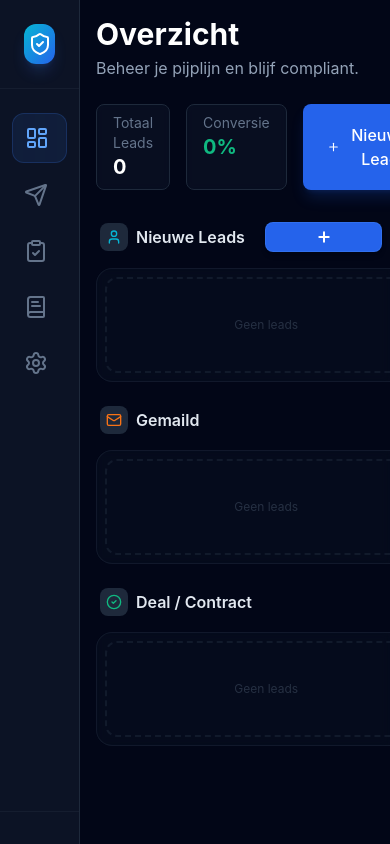
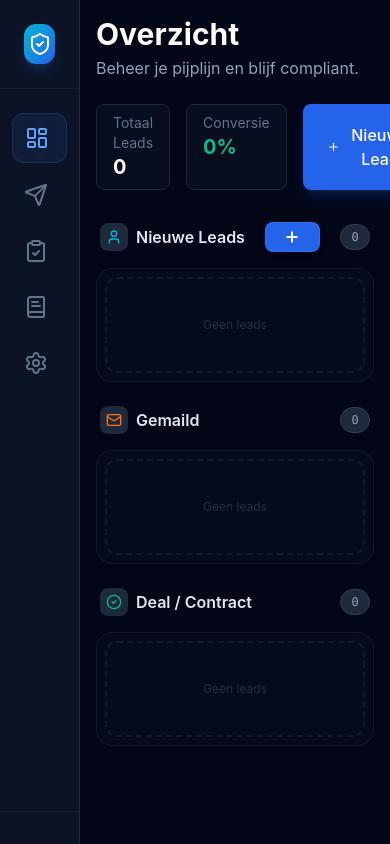
Before and after one commit to KarelTestSpecial/smart-studio, a React (Vite) app: page / in a window 390 px wide. Shown: the top 844 px of the page. Built offline with nearby package versions, Linux system fonts and the light colour scheme.

Commit message:
fix: add min-w-0 to main for better responsiveness

```diff
--- a/App.tsx
+++ b/App.tsx
@@ -147,7 +147,7 @@ export default function App() {
 
       <Sidebar currentView={currentView} onChangeView={setCurrentView} />
 
-      <main className="flex-1 ml-20 md:ml-56 p-4 md:p-8 transition-all duration-300">
+      <main className="flex-1 min-w-0 ml-20 md:ml-56 p-4 md:p-8 transition-all duration-300">
         <div className="max-w-7xl mx-auto h-full">
           <AnimatePresence mode="wait">
             {currentView === 'dashboard' && (
```
